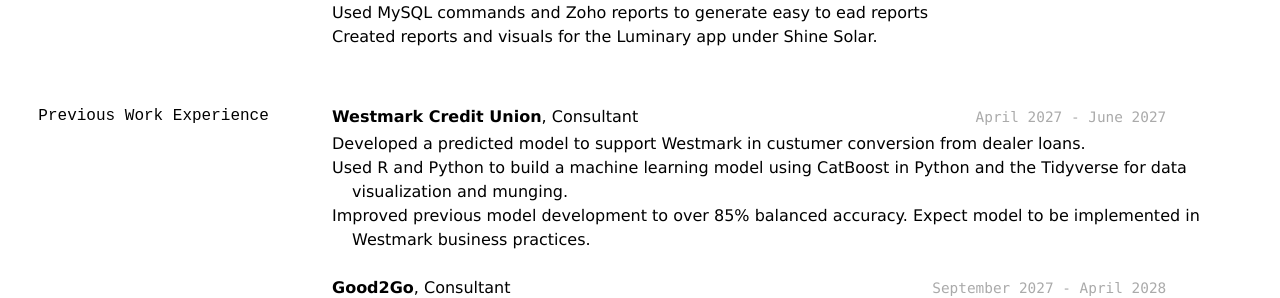
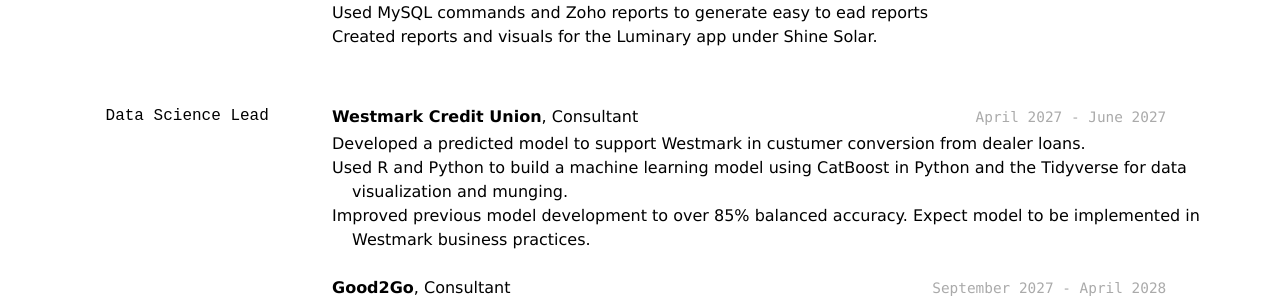
Before and after one commit to kaelanmcgurk/kaelanMcGurkResume, a Jekyll site: the page built from docs/index.md, in a window 1280 px wide. Shown: the part 415-713 px from the top of the page. Built offline with Jekyll 4.4.1, drawn with Linux system fonts in a browser that asks for light colours.

Commit message:
Changed some thigns

```diff
--- a/docs/index.md
+++ b/docs/index.md
@@ -33,7 +33,7 @@ __Shine Solar__, Rexburg, ID
 - Used MySQL commands and Zoho reports to generate easy to ead reports
 - Created reports and visuals for the Luminary app under Shine Solar.
 
-### Previous Work Experience
+### Data Science Lead
 
 `April 2027 - June 2027`
 __Westmark Credit Union__, Consultant
```
